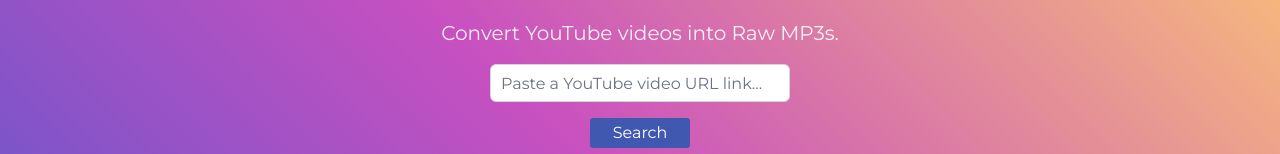
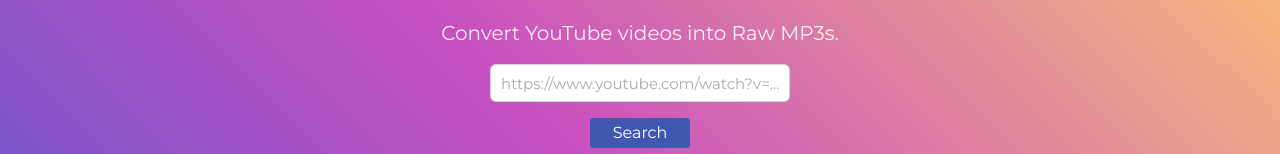
Before and after one commit to shisotem/yourtune, a React (Vite) app in the folder client/: page / in a window 1280 px wide. Shown: the part 187-341 px from the top of the page. Built offline with nearby package versions, Linux system fonts and the light colour scheme; a web font is replaced by a local one.

Commit message:
style(client): change placeholder color

```diff
--- a/client/src/App.tsx
+++ b/client/src/App.tsx
@@ -119,7 +119,7 @@
           <form onSubmit={handleSubmit} className="form">
             <input
               ref={inputUrlRef}
-              placeholder="Paste a YouTube video URL link..."
+              placeholder="https://www.youtube.com/watch?v=..."
               className="form-input rounded-md border border-gray-300"
               type="text"
             />
--- a/client/src/index.css
+++ b/client/src/index.css
@@ -67,9 +67,12 @@
   color: black;
   outline: none;
   padding: 0 10px;
-  font-size: 16px;
+  font-size: 15px;
   /* border-radius: 3px; */
   margin-bottom: 1rem;
+}
+.form .form-input::placeholder {
+  color: #aaa;
 }
 
 .btn {
```
